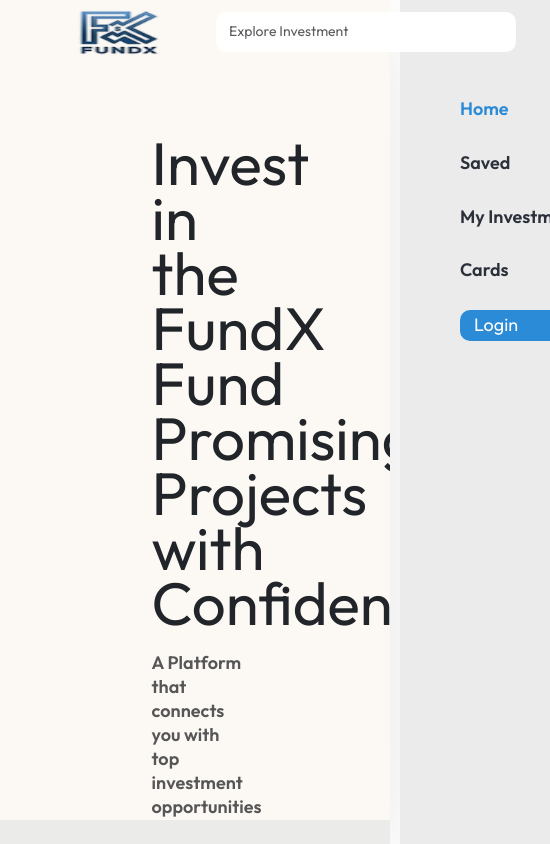
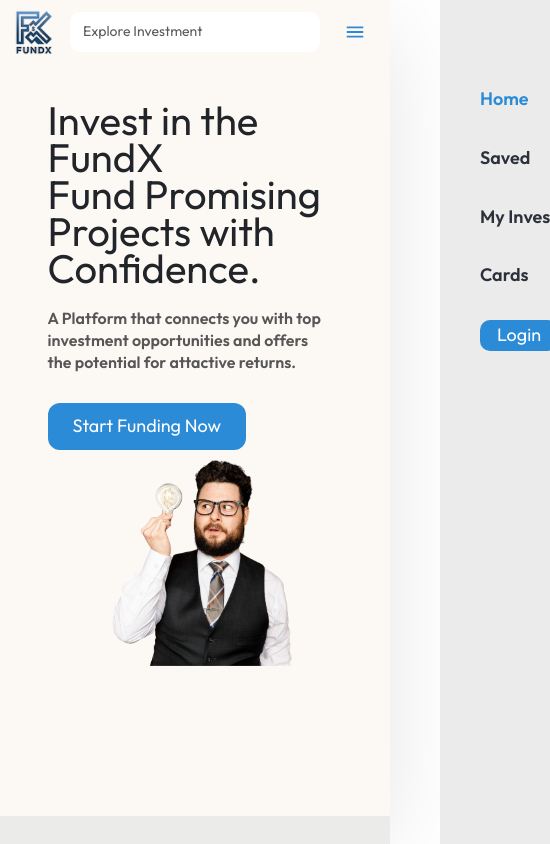
Before and after one commit to mohamed080/graduation-project, a React (Vite) app: page / in a window 390 px wide. Shown: the top 844 px of the page, 550 px wide, since content can reach past the window. Built offline with nearby package versions, Linux system fonts and the light colour scheme.

Commit message:
add media  Query

```diff
--- a/src/components/common/Navbar.jsx
+++ b/src/components/common/Navbar.jsx
@@ -22,7 +22,7 @@
     return (
         <header className={`${styles.header} ${sticky ? styles.fixed : ''}`}>
             <nav>
-                <div className='d-flex align-items-center gap-5'>
+                <div className='d-flex align-items-center gap-2 gap-lg-5'>
                     <img src={logo} alt="logo image for platform" className={styles.logo} />
                     {/* input for search Explore  Investment */}
                     <div className={`${styles.searchContainer} input-group`}>
--- a/src/components/common/Navbar.module.css
+++ b/src/components/common/Navbar.module.css
@@ -102,6 +102,7 @@
     padding: 0.1rem 1.4rem;
     border-radius: 1rem;
     font-size: 1.8rem;
+    text-align: center;
 }
 
 .btn a {
@@ -134,21 +135,27 @@
 
 /* -------- media query ------- */
 
-@media (max-width: 1000px) {
-    nav .logo {
-        width: 140px;
+@media (max-width: 1155px) {
+    nav ul li {
+        margin: 5px 15px;
     }
-
+    .searchContainer {
+        max-width: 285px;
+    }
+}
+@media (max-width: 992px) {
+    .header  {
+        padding-inline: 30px;
+    }
     nav ul li {
-        margin: 10px 15px;
+        margin: 5px 10px;
+    }
+    .searchContainer {
+        max-width: 250px;
     }
 }
 
-@media (max-width: 990px) {
-    nav ul li {
-        margin: 10px 10px;
-    }
-}
+
 
 @media (max-width: 860px) {
     nav ul {
@@ -164,8 +171,10 @@
     }
 
     nav ul li {
-        display: block;
-        margin: 25px 40px;
+        margin: 15px 40px;
+    }
+    .btn {
+        width: 50px;
     }
 
     .menuIcon {
@@ -177,4 +186,17 @@
     nav ul.hideMobileMenu {
         right: -230px;
       }
+}@media (max-width: 559px) {
+    .header {
+        padding-inline: 0px;
+    }
+    .menuIcon {
+        margin-right: 20px;
+    }
+    nav ul  {
+        width: 160px;
+    }
+    nav ul li {
+        margin: 15px  20px;
+    }
 }
--- a/src/components/home/Hero.jsx
+++ b/src/components/home/Hero.jsx
@@ -6,13 +6,13 @@
     <div className={styles.hero}>
         <div className="container">
             <div className="row">
-                <div className="col-6">
+                <div className="col-12 col-md-6">
                     <h1>Invest in the FundX<br/> Fund Promising <br />Projects with<br /> Confidence.</h1>
                     <p>A Platform that connects you with top investment
                     opportunities and offers the potential for attactive returns.</p>
                     <button className={styles.heroBtn}>Start Funding Now</button>
                 </div>
-                <div className="col-5 ms-auto">
+                <div className="col-12 col-md-5 ms-auto">
                         <img src={heroimg} alt="hero image" className={styles.heroImg}/>
                 </div>
             </div>
--- a/src/components/home/Hero.module.css
+++ b/src/components/home/Hero.module.css
@@ -35,3 +35,36 @@
     width: 100%;
     height: 100%;
 }
+
+@media (max-width: 1155px) {
+    .hero h1 {
+        font-size: 50px;
+        line-height: 45px;
+    }
+}
+
+@media (max-width: 992px) {
+    .hero  {
+        padding: 96px 72px 32px 72px;
+    }
+    .hero h1 {
+        font-size: 40px;
+        line-height: 42px;
+    }
+}
+
+@media (max-width: 860px) {
+    .hero {
+        padding: 92px 40px 32px 40px;
+    }
+    .hero h1 {
+        font-size: 40px;
+        line-height: 37px;
+        margin-top: 1rem;
+    }
+    .hero p {
+        font-size: 16px;
+        line-height: 22px;
+        max-width: 85%;
+    }
+}
--- a/src/components/home/MoreProject.module.css
+++ b/src/components/home/MoreProject.module.css
@@ -3,7 +3,6 @@
 }
 
 .moreProjectsContainer {
-    max-width: 1200px;
     padding: 4rem 8rem;
     margin-inline: auto;
 }
@@ -147,3 +146,9 @@
     color: #999999;
     text-wrap: nowrap;
 }
+
+@media (max-width: 1385px) {
+    .moreProjectsContainer {
+        padding: 4rem 0rem;
+    }
+}
--- a/src/components/home/MoreProjects.jsx
+++ b/src/components/home/MoreProjects.jsx
@@ -109,9 +109,9 @@
                         pagination={{ clickable: true }}
                         autoplay={{ delay: 5000 }}
                         breakpoints={{
-                            320: { slidesPerView: 1 },
-                            480: { slidesPerView: 2 },
-                            768: { slidesPerView: 3 },
+                            480: { slidesPerView: 1 },
+                            768: { slidesPerView: 2 },
+                            1024: { slidesPerView: 3 },
                             1536: { slidesPerView: 3 },
                         }}
                         onSwiper={(swiperInstance) => {
@@ -130,7 +130,7 @@
                                     </div>
                                     <h3>{project.title}</h3>
                                     <div className={styles.projectDetails}>
-                                        <svg width="100%" height="2" fill="none" xmlns="http://www.w3.org/2000/svg"><line x1="0.5" y1="0.5" x2="100%" y2="0.5" stroke="#999999" stroke-linecap="round" stroke-dasharray="0.5 8"></line></svg>
+                                        <svg width="100%" height="2" fill="none" xmlns="http://www.w3.org/2000/svg"><line x1="0.5" y1="0.5" x2="100%" y2="0.5" stroke="#999999" strokeLinecap="round" strokeDasharray="0.5 8"></line></svg>
                                         <div className='d-flex justify-content-between mt-3'>
                                             <div className='d-flex flex-column gap-0'>
                                                 <h4>{project.raised}</h4>
--- a/src/index.css
+++ b/src/index.css
@@ -46,3 +46,8 @@
   box-shadow: 0px 6px 8px rgba(0, 0, 0, 0.2); /* Enhanced shadow */
   color: #fff;
 }
+
+ .swiper {
+  width: 100%;
+  height: 100%;
+}
--- a/src/pages/Home.jsx
+++ b/src/pages/Home.jsx
@@ -1,5 +1,5 @@
 import React from 'react'
-import Hero from '../components/home/hero'
+import Hero from '../components/home/Hero'
 import MoreProjects from '../components/home/MoreProjects'
 
 const Home = () => {
```
